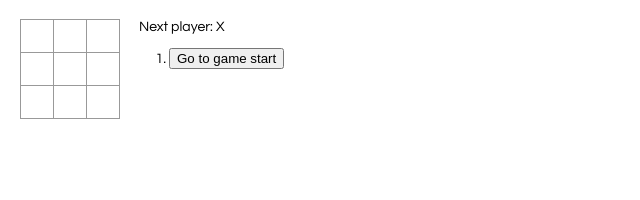
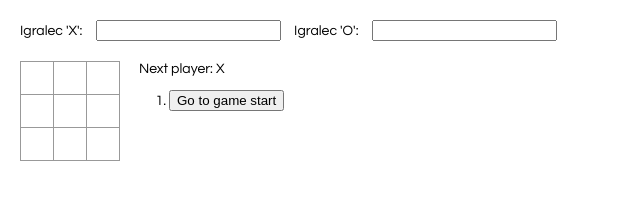
Before and after one commit to lukakadunc/tic-tac-toe, a React app: page / in a window 1280 px wide. Shown: the whole page, without its empty margins (0-640 px from the left). Built offline with nearby package versions, Linux system fonts and the light colour scheme.

Commit message:
Dodatki
Dodan vnos imena in potem ustrezno prikazovanje

```diff
--- a/src/index.css
+++ b/src/index.css
@@ -41,10 +41,26 @@ body {
 }
 
 .game {
-    display: flex;
   flex-direction: row;
 }
 
 .game-info {
   margin-left: 20px;
 }
+
+.game-board{
+  display: inline;
+}
+
+.userName{
+  padding-bottom: 1.5em;
+}
+
+input{
+  margin-left: 1em;
+  margin-right: 1em;
+}
+
+.holder{
+  display: inline-flex;
+}
--- a/src/index.js
+++ b/src/index.js
@@ -52,6 +52,8 @@ class Game extends React.Component {
       }],
       xIsNext: true,
       stepNumber: 0,
+      player1: ['X','X'],
+      player2: ['O','O'],
     }
   }
 
@@ -96,22 +98,37 @@ class Game extends React.Component {
 
     let status;
     if(winner){
-      status = 'Winner: ' + winner;
+      let nameOfWinner = this.state.player1[1] === winner ? this.state.player1 : this.state.player2
+      status = 'Winner: ' + nameOfWinner[0] + '(' + nameOfWinner[1] + ')';
     } else {
-      status = 'Next player: ' + (this.state.xIsNext ? 'X' : 'O');
+      status = 'Next player: ' + (this.state.xIsNext ? this.state.player1[0] : this.state.player2[0]);
     }
 
     return (
       <div className="game">
+        <div className="userName">
+          <label>
+            Igralec 'X':
+            <input type="text" onChange={event => this.setState({player1: [event.target.value, 'X']})}></input>
+          </label>
+          <label>
+            Igralec 'O':
+            <input type="text" onChange={event => this.setState({player2: [event.target.value, 'O']})}></input>
+          </label>
+        </div>
+
+        <div className="holder">
           <div className="game-board">
             <Board
                 squares={current.squares}
                 onClick={(i) => this.handleClick(i, current)}
             />
           </div>
+
           <div className="game-info">
             <div>{status}</div>
             <ol>{moves}</ol>
+          </div>
         </div>
       </div>
     );
```
Lines whose indentation alone changed are shown as unchanged.
